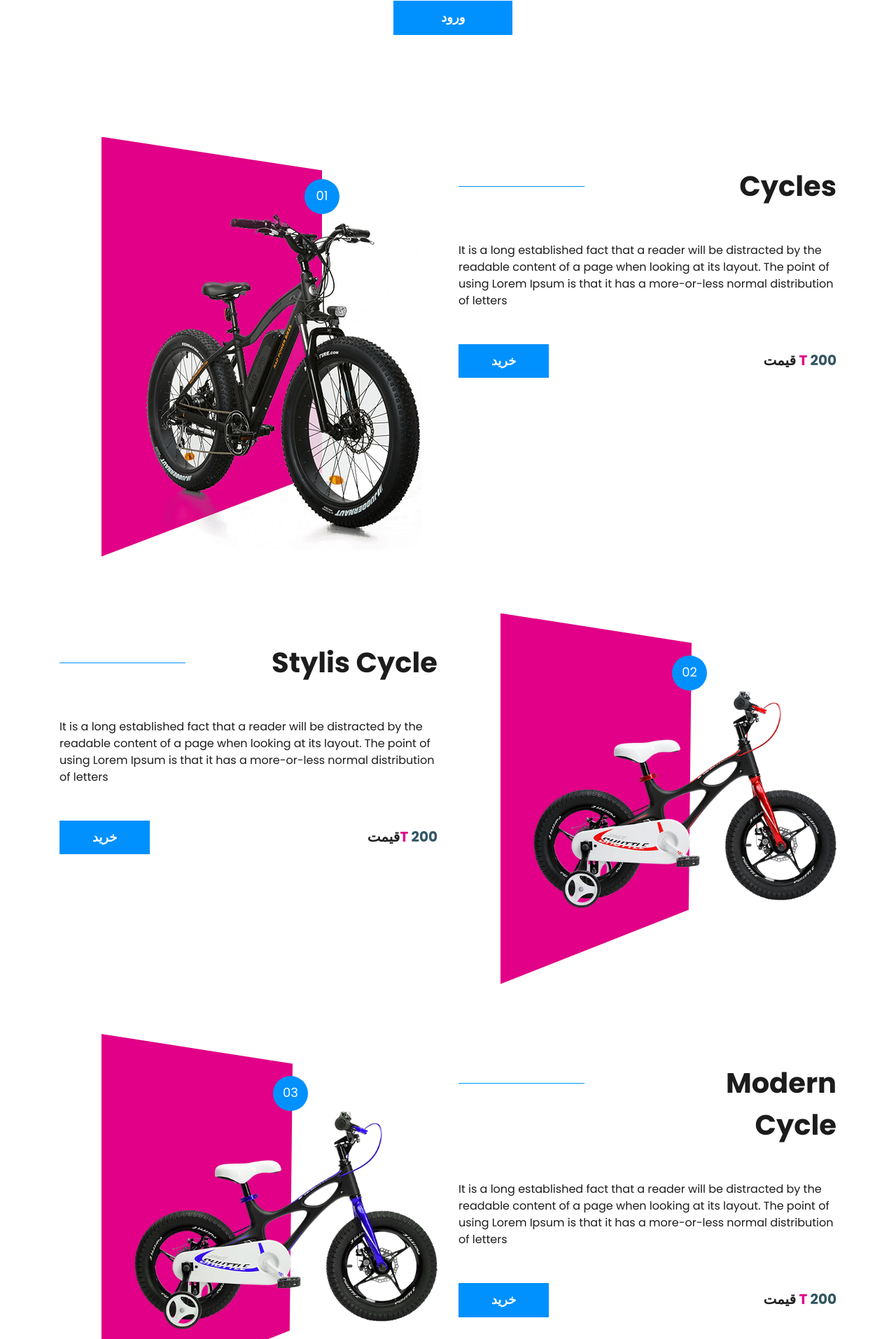
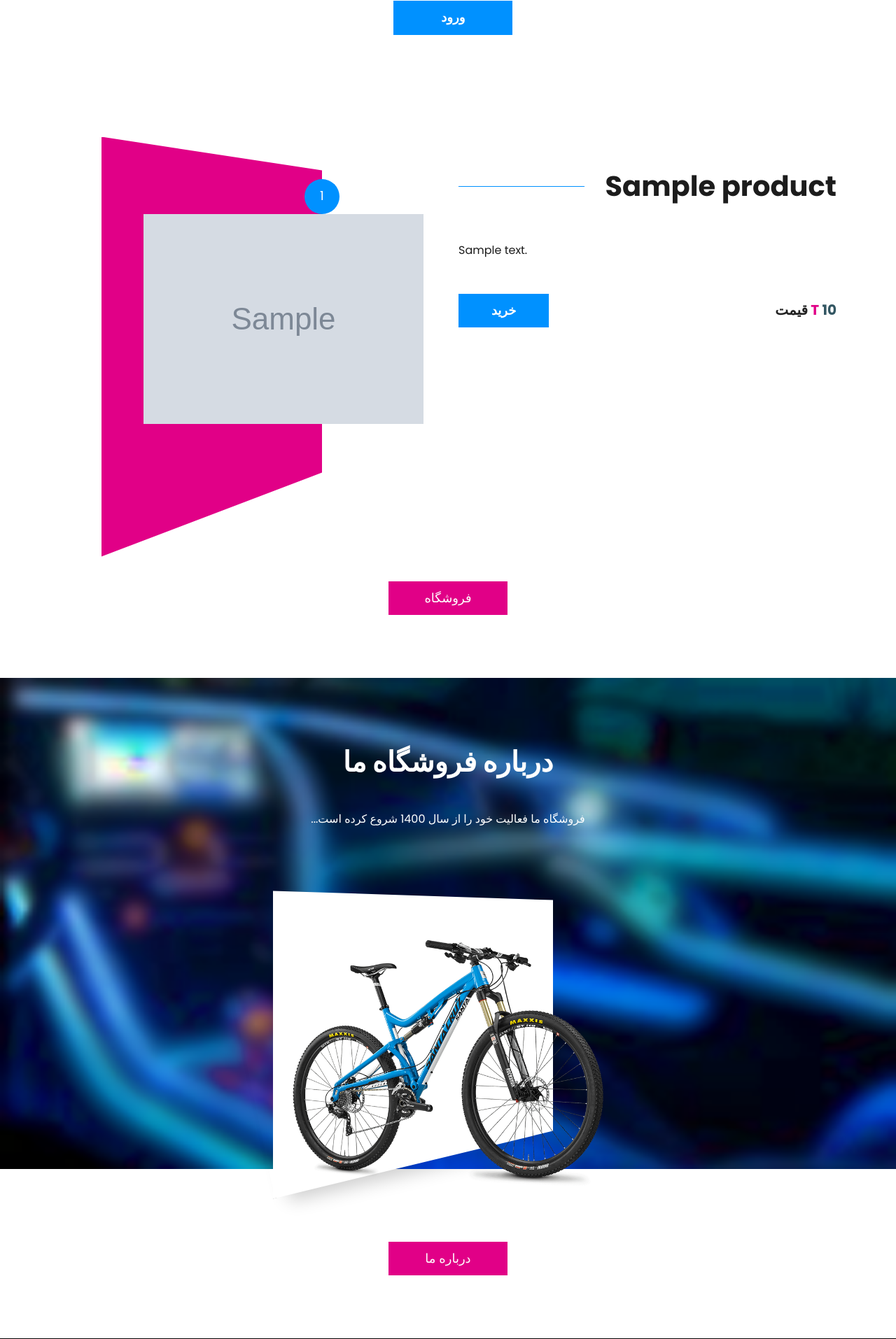
Before and after one commit to zahra-hsb/car_shop, a PHP site: page /car/ in a window 1280 px wide. Shown: the part 1091-3005 px from the top of the page at 70% size. Run offline with PHP 8.4, Linux system fonts and the light colour scheme; tables that the repository leaves empty or names only in its code hold one stand-in row (values such as "Sample post"); grey boxes marked "Sample" are stand-in pictures; some libraries are stand-ins or nearby versions.

Commit message:
products and categories showed in main page

```diff
--- a/index.php
+++ b/index.php
@@ -60,7 +60,7 @@ require_once 'inc/connection.php';
                <form class="form-inline my-2 my-lg-0">
                   <div class="login_menu">
                      <ul>
-                        <li><a href="login.html">ورود</a></li>
+                        <li><a href="login.php">ورود</a></li>
                         <li><a href="cart/cart.html"><img src="images/trolly-icon.png"></a></li>
                         <li><a href="#"><img src="images/search-icon.png"></a></li>
                      </ul>
@@ -138,58 +138,28 @@ require_once 'inc/connection.php';
             <p class="cycle_text">برای خرید محصولات ابتدا وارد شوید</p>
             <div class="buy_bt login"><a href="login.html">ورود</a></div>
             <div class="cycle_section_2 layout_padding">
+               <?php
+                  $product_query = mysqli_query($connection, "SELECT * FROM products");
+                  while($proArray = mysqli_fetch_array($product_query)):
+
+?>
                <div class="row">
                   <div class="col-md-6">
                      <div class="box_main">
-                        <h6 class="number_text">01</h6>
-                        <div class="image_2"><img src="images/img-2.png"></div>
+                        <h6 class="number_text"><?php echo $proArray['id']; ?></h6>
+                        <div class="image_2"><img src="images/<?php echo $proArray['image']; ?>"></div>
                      </div>
                   </div>
                   <div class="col-md-6">
-                     <h1 class="cycles_text">Cycles</h1>
-                     <p class="lorem_text">It is a long established fact that a reader will be distracted by the readable content of a page when looking at its layout. The point of using Lorem Ipsum is that it has a more-or-less normal distribution of letters</p>
+                     <h1 class="cycles_text"><?php echo $proArray['title']; ?></h1>
+                     <p class="lorem_text"><?php echo $proArray['description']; ?></p>
                      <div class="btn_main">
                         <div class="buy_bt"><a href="cart/cart.html">خرید</a></div>
-                        <h4 class="price_text">قیمت <span style=" color: #e10087">T</span> <span style=" color: #325662">200</span></h4>
+                        <h4 class="price_text">قیمت <span style=" color: #e10087">T</span> <span style=" color: #325662"><?php echo $proArray['price']; ?></span></h4>
                      </div>
                   </div>
-               </div>
-            </div>
-            <div class="cycle_section_3 layout_padding">
-               <div class="row">
-                  <div class="col-md-6">
-                     <h1 class="cycles_text">Stylis Cycle</h1>
-                     <p class="lorem_text">It is a long established fact that a reader will be distracted by the readable content of a page when looking at its layout. The point of using Lorem Ipsum is that it has a more-or-less normal distribution of letters</p>
-                     <div class="btn_main">
-                        <div class="buy_bt"><a href="cart/cart.html">خرید</a></div>
-                        <h4 class="price_text">قیمت<span style=" color: #e10087">T</span> <span style=" color: #325662">200</span></h4>
-                     </div>
-                  </div>
-                  <div class="col-md-6">
-                     <div class="box_main_3">
-                        <h6 class="number_text_2">02</h6>
-                        <div class="image_2"><img src="images/img-3.png"></div>
-                     </div>
-                  </div>
-               </div>
-            </div>
-            <div class="cycle_section_2 layout_padding">
-               <div class="row">
-                  <div class="col-md-6">
-                     <div class="box_main_3">
-                        <h6 class="number_text_2">03</h6>
-                        <div class="image_2"><img src="images/img-4.png"></div>
-                     </div>
-                  </div>
-                  <div class="col-md-6">
-                     <h1 class="cycles_text">Modern <br>Cycle</h1>
-                     <p class="lorem_text">It is a long established fact that a reader will be distracted by the readable content of a page when looking at its layout. The point of using Lorem Ipsum is that it has a more-or-less normal distribution of letters</p>
-                     <div class="btn_main">
-                        <div class="buy_bt"><a href="cart/cart.html">خرید</a></div>
-                        <h4 class="price_text">قیمت <span style=" color: #e10087">T</span> <span style=" color: #325662">200</span></h4>
-                     </div>
-                  </div>
-               </div>
+               </div><br/>
+               <?php endwhile; ?>
             </div>
             <div class="read_btn_main">
                <div class="read_bt"><a href="shop.html">فروشگاه</a></div>
```
